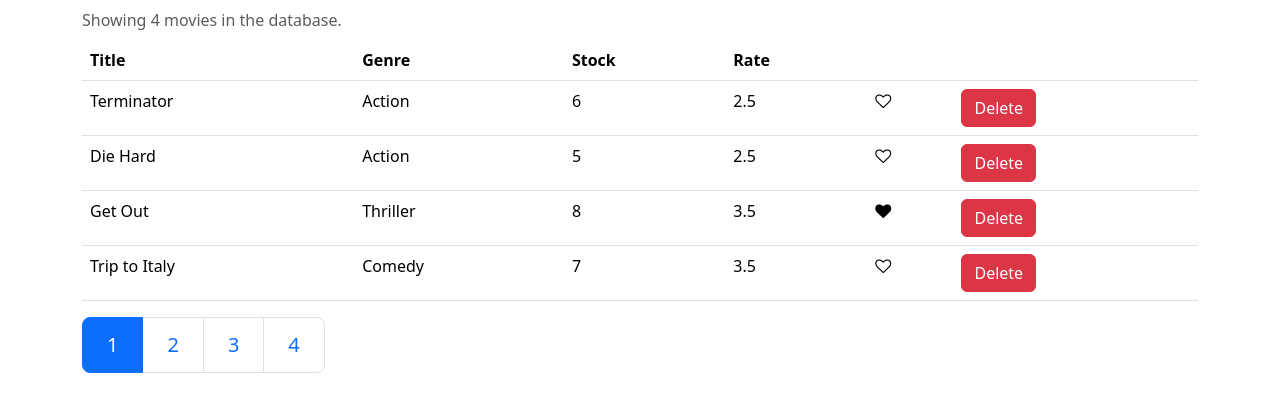
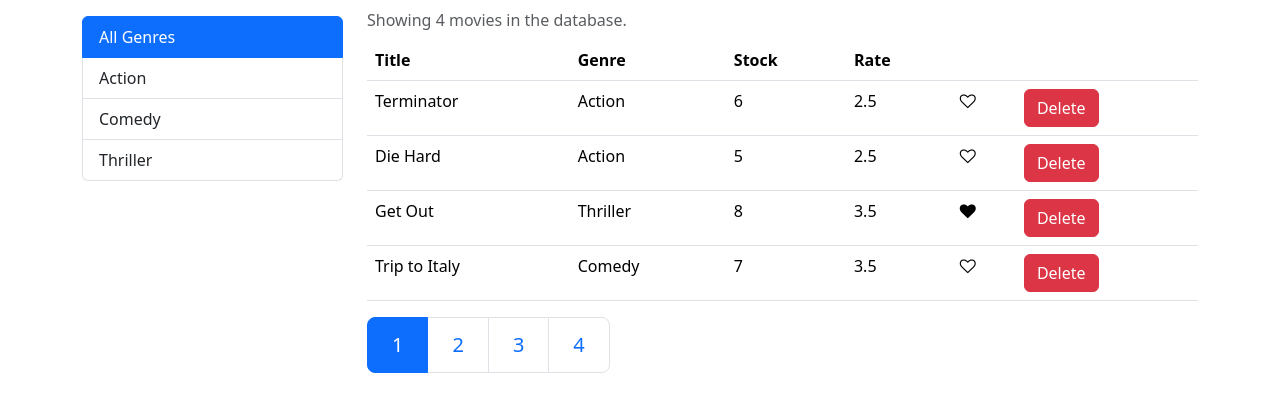
Before and after one commit to marstas/vidly, a React (Create React App) app: page / in a window 1280 px wide. Shown: the top 412 px of the page. Built offline with nearby package versions, Linux system fonts and the light colour scheme.

Commit message:
ListGroup component task

```diff
--- a/src/components/Movies.tsx
+++ b/src/components/Movies.tsx
@@ -1,18 +1,30 @@
 import React, { useState } from 'react';
+import { getGenres } from '../services/fakeGenreService';
 import { getMovies } from '../services/fakeMovieService';
 import { getOnePage } from '../utils';
 import Like from './common/Like';
+import ListGroup from './common/ListGroup';
 import Pagination from './common/Pagination';
+
+export interface Genre {
+  _id: string;
+  name: string;
+}
 
 export default function Movies() {
   const allMovies = getMovies();
+  const allGenres = getGenres();
+  allGenres.unshift({ _id: 'all-genres', name: 'All Genres' });
+
   const [activeMovies, setActiveMovies] = useState(getOnePage(allMovies, 1));
+  const [filteredMovies, setFilteredMovies] = useState(allMovies);
+  const [activeGenre, setActiveGenre] = useState(allGenres[0]);
   const [activePage, setActivePage] = useState(1);
 
   const handleDelete = (movieId: string) => {
-    const indx = allMovies.findIndex((movie) => movie._id === movieId);
-    allMovies.splice(indx, 1);
-    setActiveMovies(getOnePage([...allMovies], activePage));
+    const indx = filteredMovies.findIndex((movie) => movie._id === movieId);
+    filteredMovies.splice(indx, 1);
+    setActiveMovies(getOnePage([...filteredMovies], activePage));
   };
 
   const handleLike = (movieId: string) => {
@@ -22,16 +34,41 @@ export default function Movies() {
   };
 
   const handlePageChange = (newPage: number) => {
-    if (newPage !== activePage) {
     setActivePage(newPage);
-      setActiveMovies(getOnePage(allMovies, newPage));
+    setActiveMovies(getOnePage(filteredMovies, newPage));
+  };
+
+  const handleGenreChange = (newGenre: Genre) => {
+    let newMovies;
+
+    if (newGenre === allGenres[0]) {
+      newMovies = allMovies;
+    } else {
+      newMovies = allMovies.filter(
+        (movie) => movie.genre.name === newGenre.name
+      );
     }
+
+    setActiveGenre(newGenre);
+    setActivePage(1);
+    setFilteredMovies(newMovies);
+    setActiveMovies(getOnePage(newMovies, 1));
   };
 
   return allMovies.length > 0 ? (
-    <>
+    <div className="row">
+      <div className="col-12 col-md-6 col-lg-3 mt-3">
+        <ListGroup
+          items={allGenres}
+          activeItem={activeGenre}
+          onItemChange={handleGenreChange}
+        />
+      </div>
+      <div className="col-12 col-md-6 col-lg-9">
         <table className="table caption-top">
-        <caption>Showing {activeMovies.length} movies in the database.</caption>
+          <caption>
+            Showing {activeMovies.length} movies in the database.
+          </caption>
           <thead>
             <tr>
               <th scope="col">Title</th>
@@ -68,11 +105,12 @@ export default function Movies() {
           </tbody>
         </table>
         <Pagination
-        itemsCount={allMovies.length}
+          itemsCount={filteredMovies.length}
           activePage={activePage}
           onPageChange={handlePageChange}
         />
-    </>
+      </div>
+    </div>
   ) : (
     <h3>There are no movies available.</h3>
   );
--- /dev/null
+++ b/src/components/common/ListGroup.tsx
@@ -0,0 +1,31 @@
+import React from 'react';
+import { Genre } from '../Movies';
+
+type ListGroupProps<Type> = {
+  items: Type[];
+  activeItem: Type;
+  onItemChange: (newItem: Type) => void;
+};
+
+export default function ListGroup<Type extends Genre>({
+  items,
+  activeItem,
+  onItemChange
+}: ListGroupProps<Type>) {
+  return (
+    <ul className="list-group">
+      {items.map((item) => (
+        <li
+          key={item._id}
+          className={`list-group-item ${
+            item._id === activeItem._id ? 'active' : ''
+          }`}
+          style={{ cursor: 'pointer' }}
+          onClick={() => onItemChange(item)}
+        >
+          {item.name}
+        </li>
+      ))}
+    </ul>
+  );
+}
```
Lines whose indentation alone changed are shown as unchanged.
